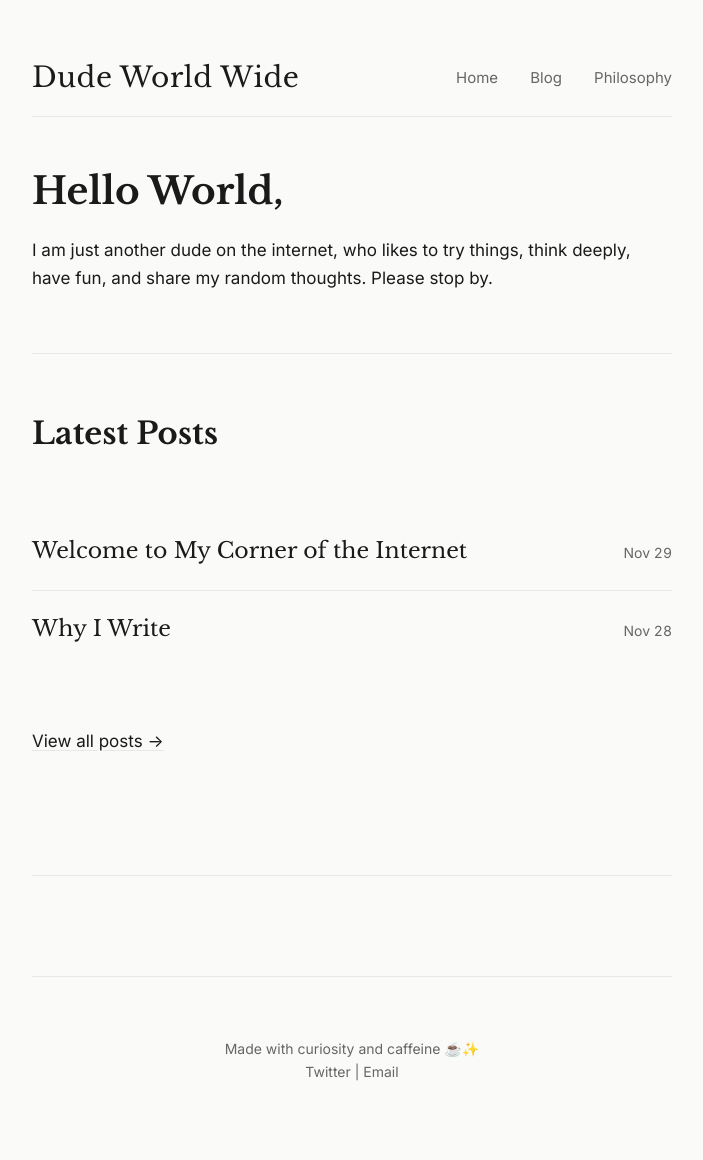
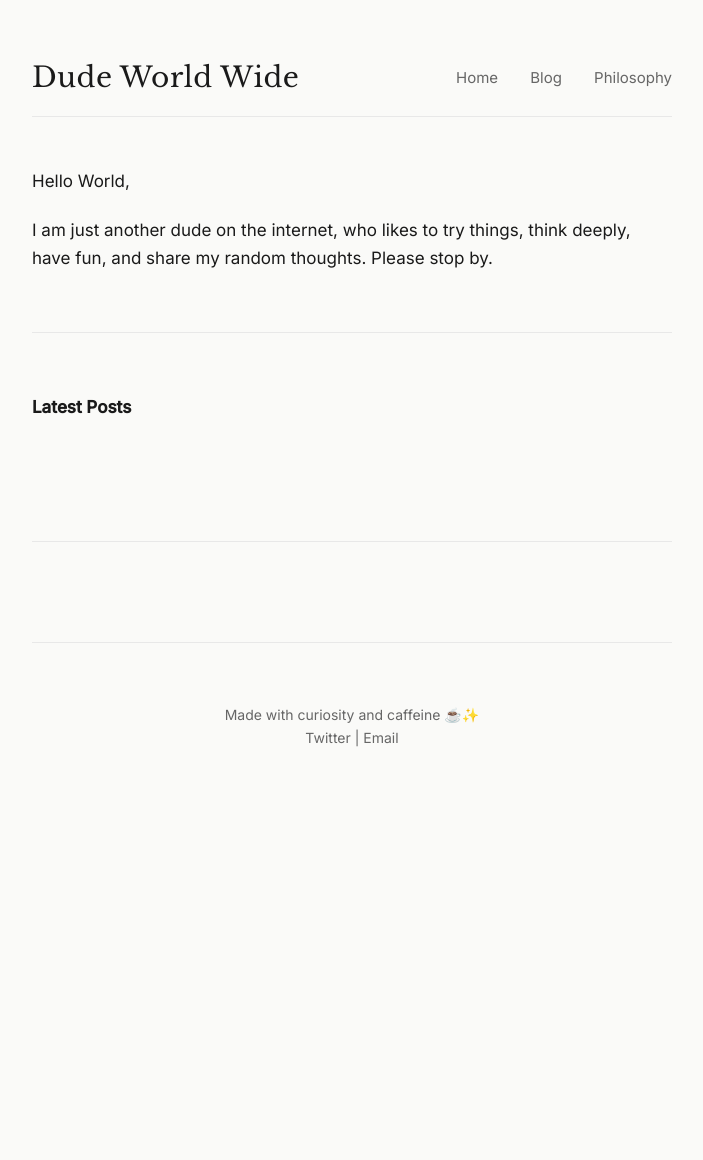
Before and after one commit to DudeWorldWide/Dudeworldwide.github.io, a Jekyll site: the page built from index.html, in a window 1280 px wide. Shown: the whole page, without its empty margins (288-991 px from the left). Built offline with Jekyll 4.4.1, drawn with Linux system fonts in a browser that asks for light colours; after the commit the page ends 900 px from its top, so only the background shows below that.

Commit message:
Update index.html

```diff
--- a/index.html
+++ b/index.html
@@ -1,22 +1,10 @@
 ---
 layout: default
 ---
-
-<h1>Hello World,</h1>
+<p>Hello World,</p>
 
 <p>I am just another dude on the internet, who likes to try things, think deeply, have fun, and share my random thoughts. Please stop by.</p>
 
 <hr>
 
-<h2>Latest Posts</h2>
-
-<ul class="blog-posts">
-  {% for post in site.posts limit:2 %}
-    <li>
-      <a href="{{ post.url | relative_url }}">{{ post.title }}</a>
-      <time datetime="{{ post.date | date_to_xmlschema }}">{{ post.date | date: "%b %d" }}</time>
-    </li>
-  {% endfor %}
-</ul>
-
-<p><a href="/blog">View all posts →</a></p>
+<p><strong>Latest Posts</strong></p>
```
